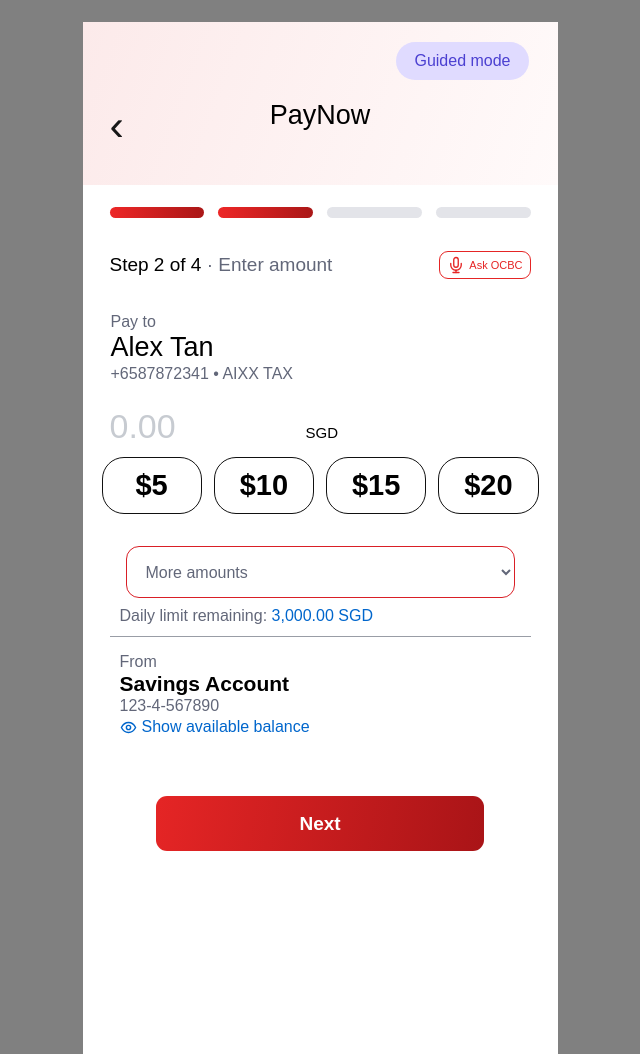
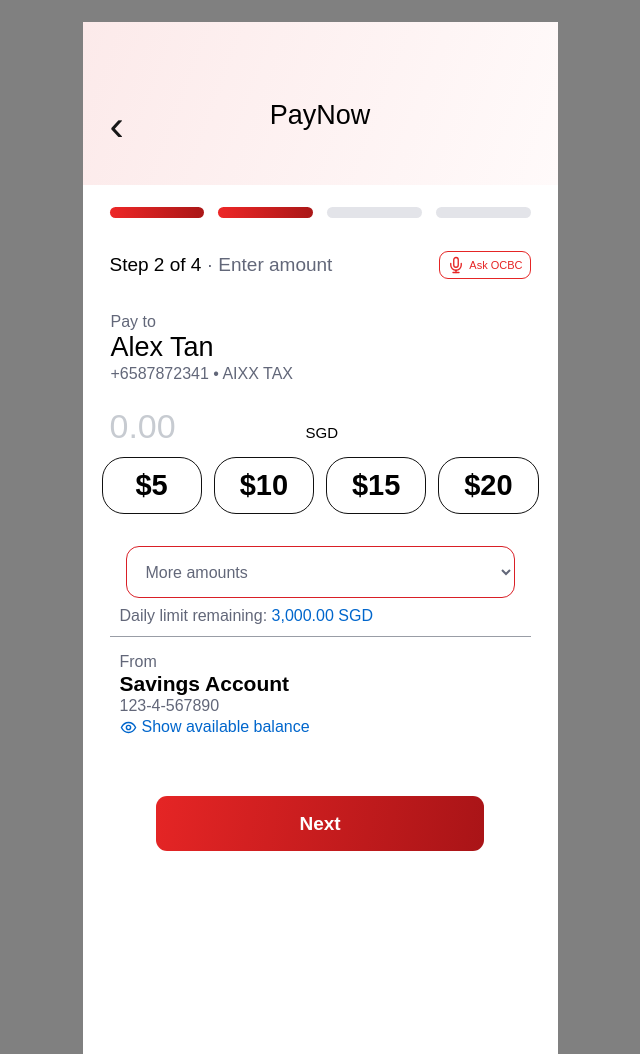
Before and after one commit to ka1-tgd/FSDP-Project, a website: page public/html/transferamount.html in a window 1280 px wide. Shown: the whole page, without its empty margins (320-960 px from the left). Drawn offline with Linux system fonts and the light colour scheme.

Commit message:
Removed guided mode indicator

```diff
--- a/public/html/transferamount.html
+++ b/public/html/transferamount.html
@@ -26,8 +26,6 @@
     onclick="window.location.href='paynowSent.html'">
     ‹
 </button>
-
-            <span class="guided-label">Guided mode</span>
 
             <h1>PayNow</h1>
 
```
